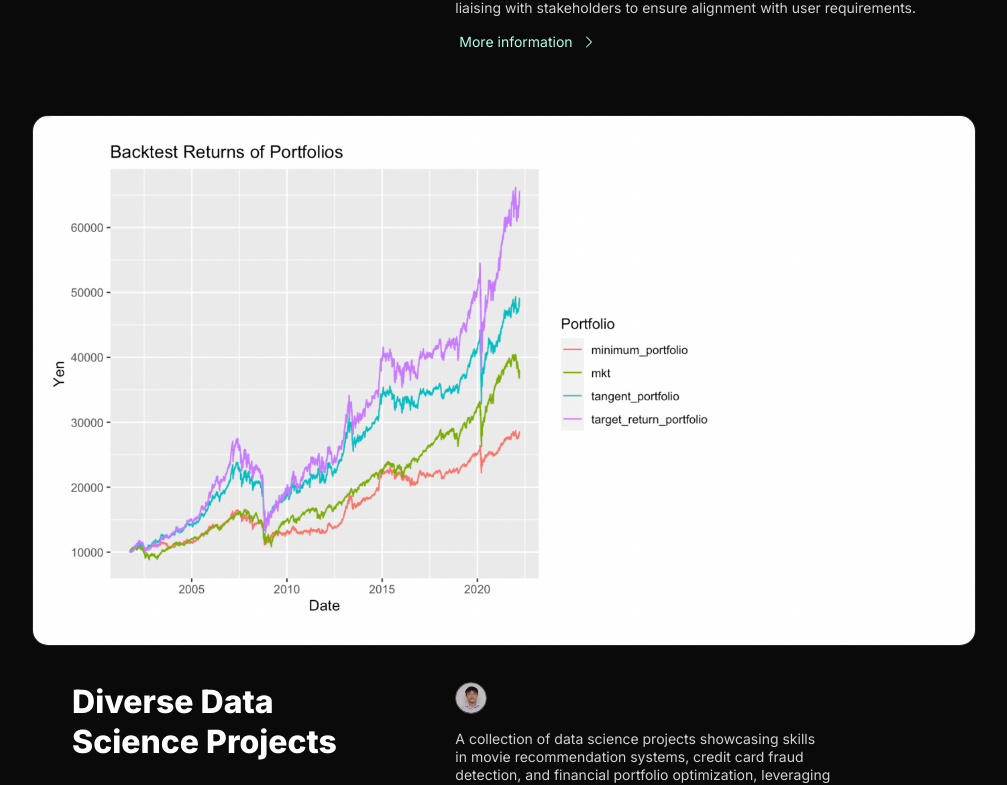
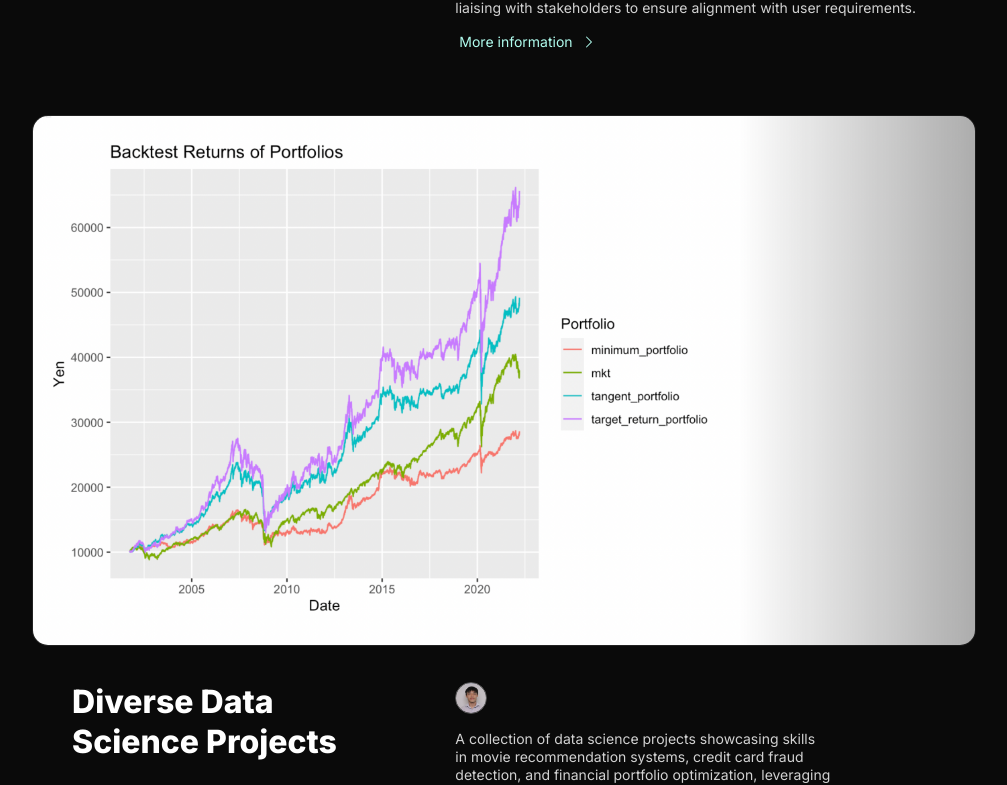
Before and after one commit to jiaweiho72/Portfolio, a Next.js app: page /work in a window 1280 px wide. Shown: the part 826-1611 px from the top of the page, without its empty margins (136-1143 px from the left). Built offline with nearby package versions, Linux system fonts and the light colour scheme.

Commit message:
More customisation

```diff
--- a/src/app/components/ProjectCard.tsx
+++ b/src/app/components/ProjectCard.tsx
@@ -61,11 +61,11 @@ export const ProjectCard: React.FC<ProjectCardProps> = ({
             fillWidth gap="m"
             direction="column">
             <Flex onClick={handleImageClick}>
-                {/* <RevealFx
+                <RevealFx
                     style={{width: '100%'}}
                     delay={0}
                     trigger={isTransitioning}
-                    speed="fast"> */}
+                    speed="fast">
                     <SmartImage
                         tabIndex={0}
                         radius="l"
@@ -78,7 +78,7 @@ export const ProjectCard: React.FC<ProjectCardProps> = ({
                                 cursor: 'pointer',
                             }),
                         }}/>
-                {/* </RevealFx> */}
+                </RevealFx>
             </Flex>
             {images.length > 1 && (
                 <Flex
```
